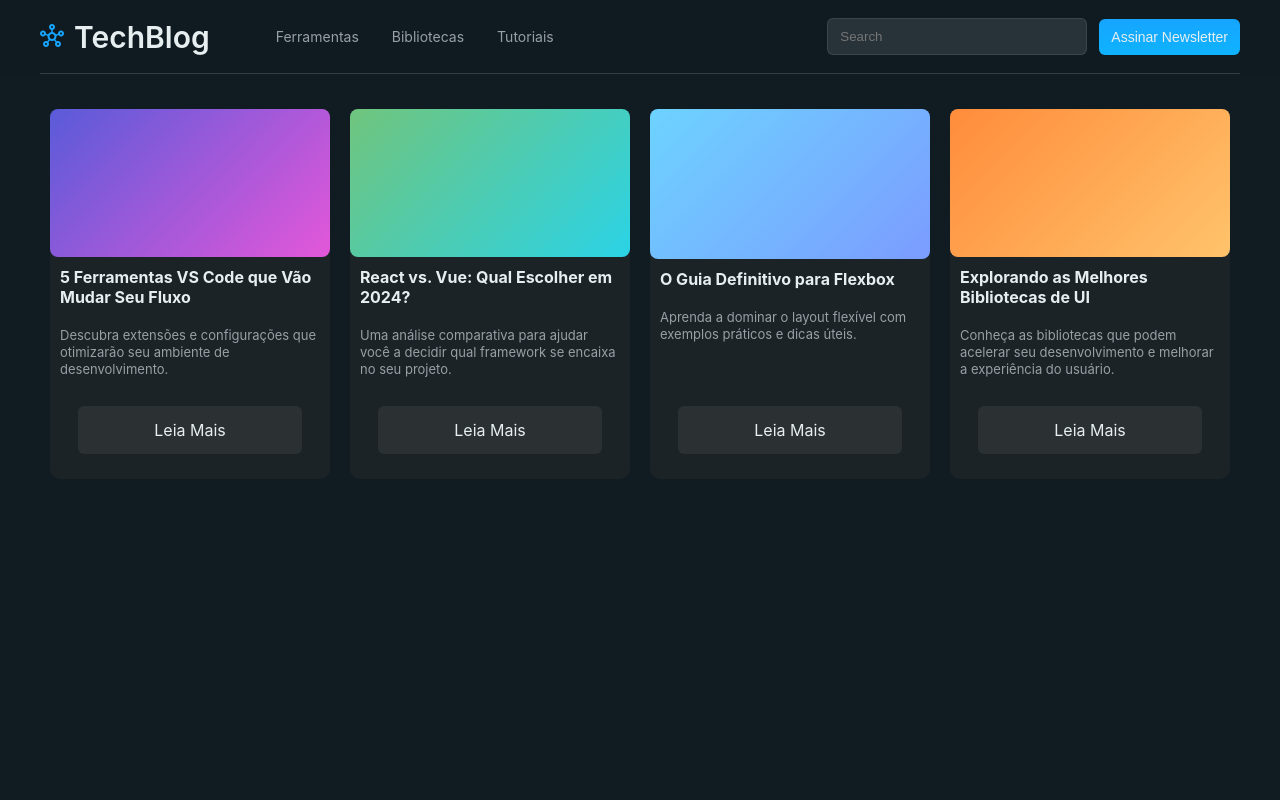
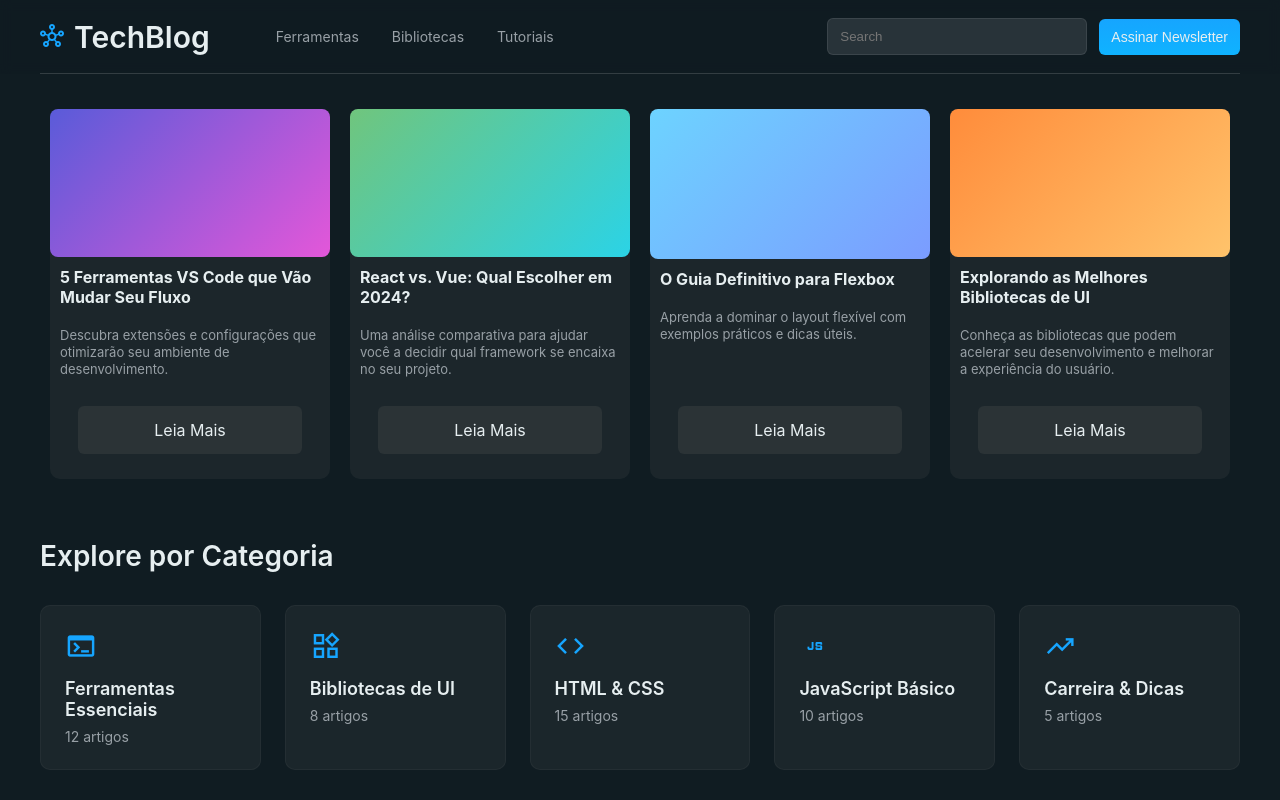
Before and after one commit to RobsonLF/techblog, a plain HTML site: page index.html in a window 1280 px wide. Drawn offline with nearby package versions, Linux system fonts and the light colour scheme.

Commit message:
Categorias finalizado

```diff
--- a/css/style.css
+++ b/css/style.css
@@ -13,7 +13,7 @@
     --muted:#98a0a6;
     --accent:#16a5ff;
     --accent-2: #4bd1b6;
-    --card:#0f1a1b;
+    --card:rgba(78,80,80,0.2);/*(#0f1a1b;*/
     --radius:10px;
     --gap:20px;
     --text:#e6eef0;
@@ -21,7 +21,6 @@
     --transition: 0.18s ease-in-out;
 }
 
-/* ...existing code... */
 *{box-sizing:border-box}
 /* substituído: smooth-scroll inválido -> scroll-behavior */
 
@@ -162,11 +161,9 @@ html,body{
 .card{
     display: flex;
     flex-direction: column;
-    /*align-items: stretch;*/
     min-width: 100%;
-    background:#1C2327;
+    background:var(--card);
     border-radius:10px;
-    /*box-shadow:0 6px 18px rgba(2,8,10,0.6);*/
     height: 370px;
 }
 
@@ -221,6 +218,103 @@ html,body{
     outline: none;
 }
 
+/* Seção Categorias */
+.categories-section {
+    margin: 60px 0;
+    padding: 0 px;
+}
+
+.section-title {
+    color: var(--text);
+    font-size: 28px;
+    font-weight: 600;
+    margin-bottom: 32px;
+}
+
+.categories-grid {
+    display: grid;
+    grid-template-columns: repeat(auto-fit, minmax(200px, 1fr));
+    gap: 24px;
+    margin: 0 auto;
+}
+
+.category-card {
+    background: var(--card);
+    border: 1px solid rgba(255, 255, 255, 0.04);
+    border-radius: var(--radius);
+    padding: 24px;
+    text-decoration: none;
+    color: var(--text);
+    transition: all 0.3s ease;
+    display: flex;
+    flex-direction: column;
+    align-items: flex-start;
+}
+
+.category-card:hover {
+    transform: translateY(-4px);
+    border-color: rgba(255, 255, 255, 0.08);
+    background: rgba(255, 255, 255, 0.02);
+    box-shadow: 0 4px 20px rgba(0, 0, 0, 0.2);
+}
+
+.category-card .material-symbols-outlined {
+    font-size: 32px;
+    color: var(--accent);
+    margin-bottom: 16px;
+    font-variation-settings:
+        'FILL' 0,
+        'wght' 400,
+        'GRAD' 0,
+        'opsz' 32;
+}
+
+.category-card h3 {
+    font-size: 18px;
+    font-weight: 600;
+    margin: 0 0 8px 0;
+    color: var(--text);
+}
+
+.article-count {
+    font-size: 14px;
+    color: var(--muted);
+}
+
+/* Responsivo */
+@media (max-width: 768px) {
+    .categories-grid {
+        grid-template-columns: repeat(auto-fit, minmax(160px, 1fr));
+        gap: 16px;
+    }
+
+    .category-card {
+        padding: 20px;
+    }
+
+    .category-card h3 {
+        font-size: 16px;
+    }
+
+    .category-card .material-symbols-outlined {
+        font-size: 28px;
+    }
+}
+
+
+
+
+
+
+
+
+
+
+
+
+
+
+
 /* Responsive */
 @media (max-width:900px){
     .main-nav{display:none}
--- a/index.html
+++ b/index.html
@@ -70,6 +70,41 @@
             </div>
         </section>
 
+        <section class="categories-section">
+            <h2 class="section-title">Explore por Categoria</h2>
+            <div class="categories-grid">
+                <a href="#" class="category-card">
+                    <span class="material-symbols-outlined">terminal</span>
+                    <h3>Ferramentas Essenciais</h3>
+                    <span class="article-count">12 artigos</span>
+                </a>
+
+                <a href="#" class="category-card">
+                    <span class="material-symbols-outlined category-icon">widgets</span>
+                    <h3>Bibliotecas de UI</h3>
+                    <span class="article-count">8 artigos</span>
+                </a>
+
+                <a href="#" class="category-card">
+                    <span class="material-symbols-outlined category-icon">code</span>
+                    <h3>HTML & CSS</h3>
+                    <span class="article-count">15 artigos</span>
+                </a>
+
+                <a href="#" class="category-card">
+                    <span class="material-symbols-outlined category-icon">javascript</span>
+                    <h3>JavaScript Básico</h3>
+                    <span class="article-count">10 artigos</span>
+                </a>
+
+                <a href="#" class="category-card">
+                    <span class="material-symbols-outlined category-icon">trending_up</span>
+                    <h3>Carreira & Dicas</h3>
+                    <span class="article-count">5 artigos</span>
+                </a>
+            </div>
+        </section>
+
     </main>
     <script src="js/main.js"></script>
 </body>
```
